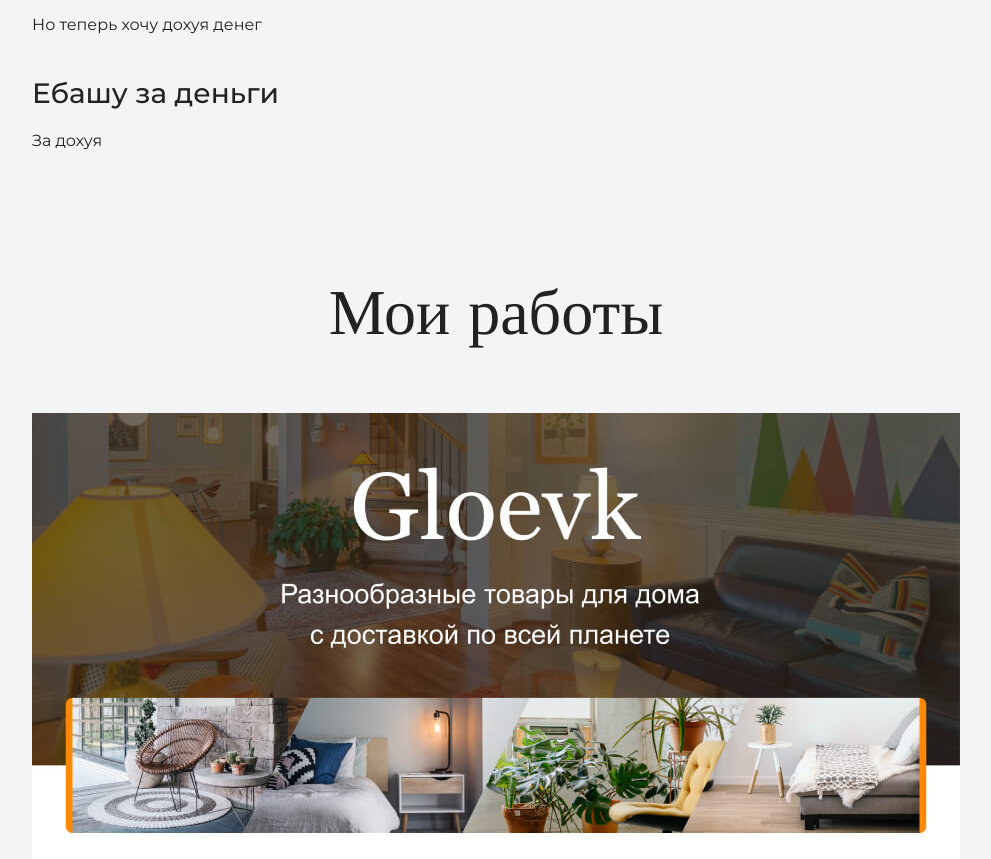
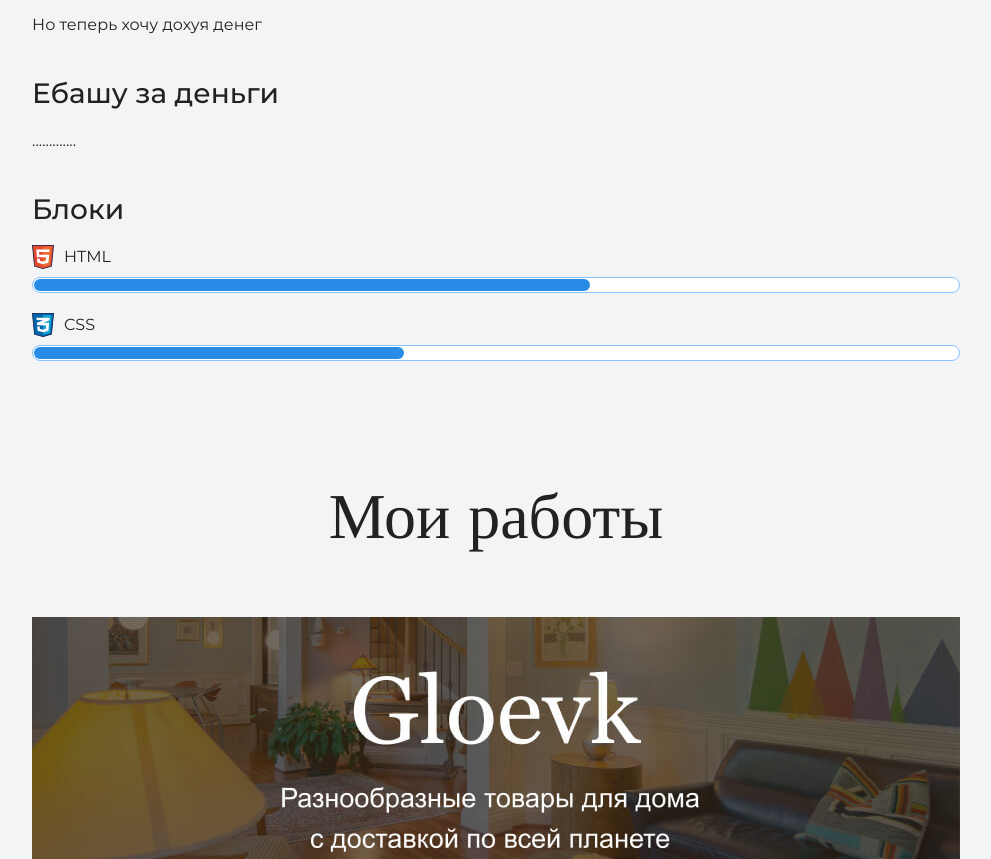
Before and after one commit to ghoul13/test_site_port, a plain HTML site: page index.html in a window 1280 px wide. Shown: the part 1821-2680 px from the top of the page, without its empty margins (144-1135 px from the left). Drawn offline with nearby package versions, Linux system fonts and the light colour scheme.

Commit message:
обнова

```diff
--- a/index.html
+++ b/index.html
@@ -32,7 +32,16 @@
       <h3>Когда то было время</h3>
       <p>Но теперь хочу дохуя денег</p>
       <h3>Ебашу за деньги</h3>
-      <p>За дохуя</p>
+      <p>.............</p>
+      <div class="skills">
+        <h3>Блоки</h3>
+        <dl class="skills-list">
+          <dt class="skill-html">HTML</dt>
+          <dd class="level"><div style="width: 60%;">60%</div></dd>
+          <dt class="skill-css">CSS</dt>
+          <dd class="level"><div style="width: 40%;">40%</div></dd>
+          </dl>
+      </div>
     </div>
     </section>
 
```
